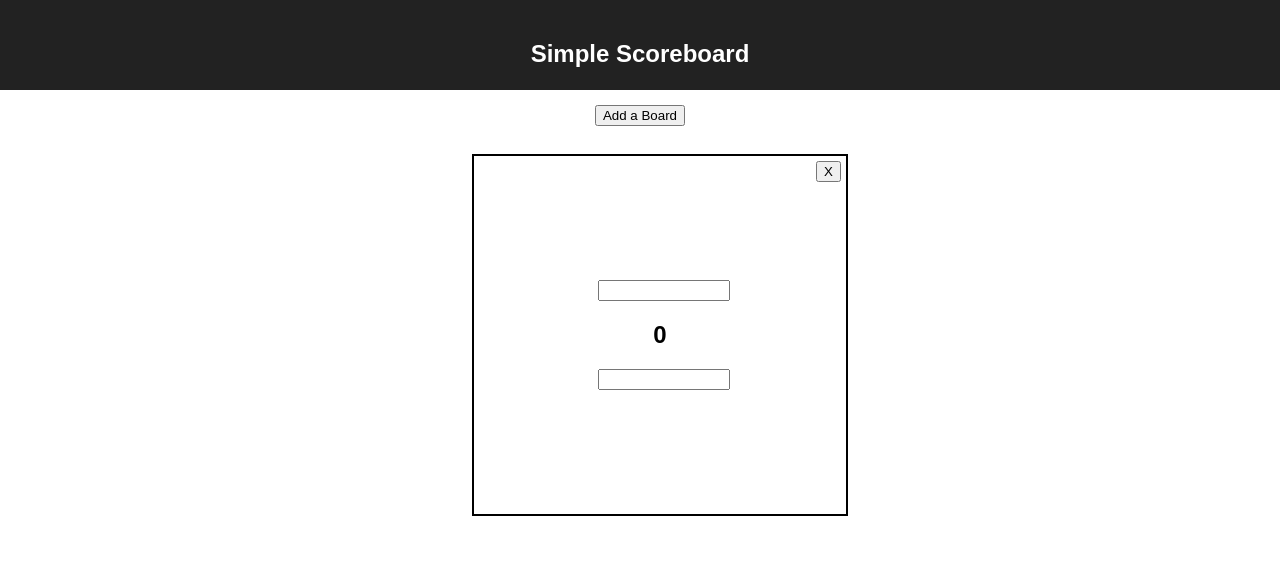
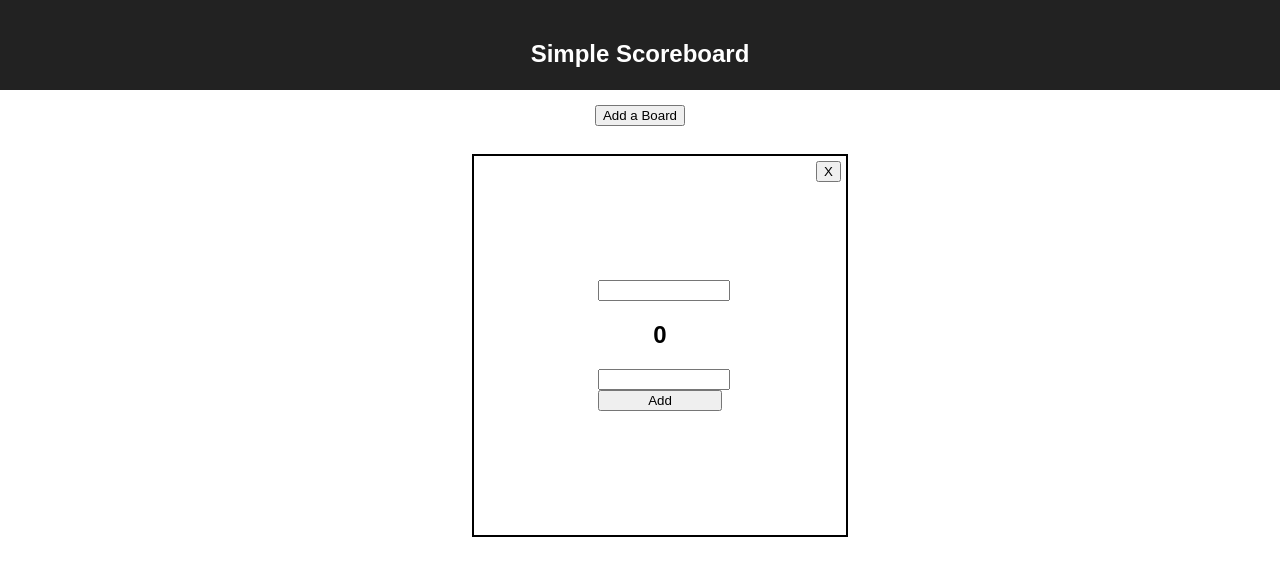
Before and after one commit to jakefishbain/simple_scoreboard, a React (Create React App) app: page / in a window 1280 px wide. Shown: the top 576 px of the page. Built offline with nearby package versions, Linux system fonts and the light colour scheme.

Commit message:
Increment scoring

```diff
--- a/src/App.js
+++ b/src/App.js
@@ -6,7 +6,7 @@ var uuid = require('node-uuid');
 const addScore = (id, score, boards) => {
   function attachScore(board){
     if(board.id === id){
-      board.score = score
+      board.score = +board.score + +score
     }
     return board
   }
@@ -15,7 +15,6 @@ const addScore = (id, score, boards) => {
 
 const removeBoard = (id, boards) => {
   function removeIt(board) {
-    // console.log(board.id, id)
     return board.id !== id
   }
   return boards.filter(removeIt)
@@ -40,7 +39,6 @@ class App extends Component {
   }
 
   handleDeleteBoard(id){
-    console.log(id)
     this.setState({boards: removeBoard(id, this.state.boards)})
   }
 
--- /dev/null
+++ b/src/ScoreForm.js
@@ -0,0 +1,22 @@
+import React, { Component } from 'react'
+
+class ScoreForm extends Component{
+  handleSubmit(e){
+    e.preventDefault()
+    const newScore = (document.getElementById('newScore').value)
+    this.props.onAddScore(newScore)
+  }
+
+  render(){
+    return(
+      <div>
+        <form onSubmit={this.handleSubmit.bind(this)} name='form'>
+          <input type='text' id='newScore'/>
+          <input type='submit' id='submit' value='Add'/>
+        </form>
+      </div>
+    )
+  }
+}
+
+export default ScoreForm
--- a/src/Scoreboard.js
+++ b/src/Scoreboard.js
@@ -1,9 +1,10 @@
 import React, { Component } from 'react'
+import ScoreForm from './ScoreForm'
 
 class Scoreboard extends Component {
-  addScore(e){
-    // console.log(e.target.value)
-    this.props.onAddScore(this.props.id, e.target.value)
+  addScore(newScore){
+    console.log(newScore)
+    this.props.onAddScore(this.props.id, newScore)
   }
 
   render(){
@@ -15,9 +16,8 @@ class Scoreboard extends Component {
       </button>
         <input className='player'/>
         <h2>{this.props.score}</h2>
-        <input
-          className='addScore'
-          onChange={this.addScore.bind(this)}
+        <ScoreForm
+          onAddScore={this.addScore.bind(this)}
         />
       </div>
     )
```
